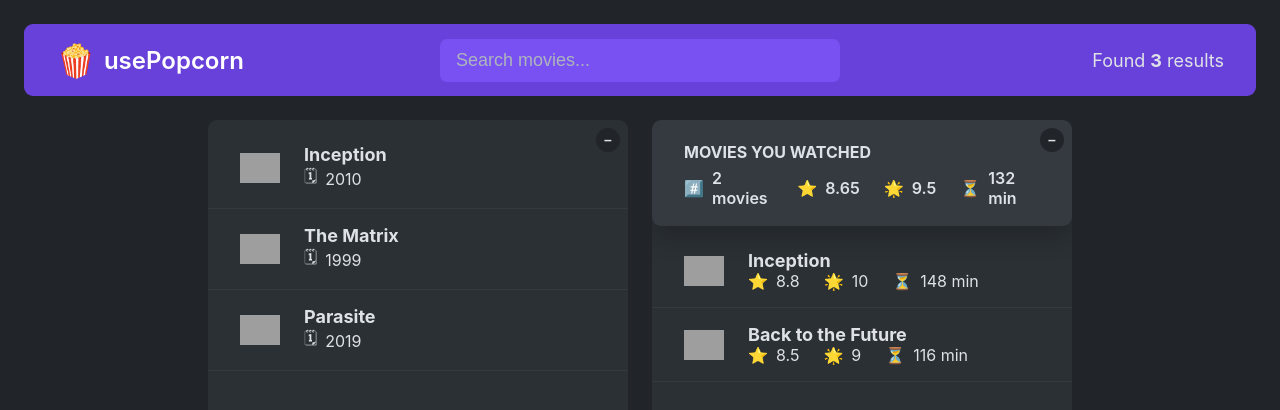
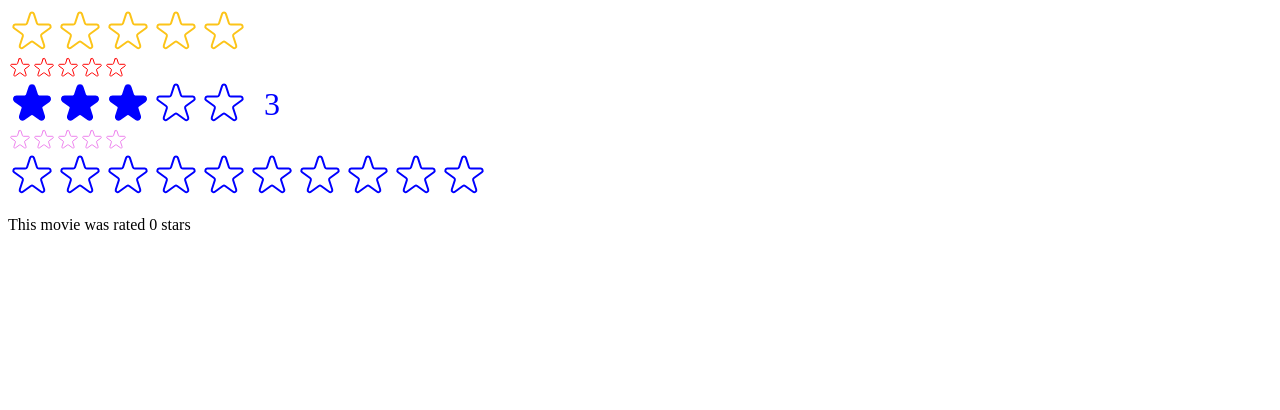
Before and after one commit to Nata13pr/usepopcorn, a React (Create React App) app: page / in a window 1280 px wide. Shown: the top 410 px of the page. Built offline with nearby package versions, Linux system fonts and the light colour scheme; grey boxes are pictures that could not be loaded.

Commit message:
added StarRating

```diff
--- a/src/App.js
+++ b/src/App.js
@@ -61,23 +61,13 @@
         <NumResults movies={movies} />
       </NavBar>
       <Main>
-        <Box element={<MovieList movies={movies} />} />
-        <Box
-          element={
-            <>
-              <WatchedSummary watched={watched} />
-              <WatchedMovieList watched={watched} />
-            </>
-          }
-        />
-
-        {/* <Box>
+        <Box>
           <MovieList movies={movies} />
         </Box>
         <Box>
-          <WatchedSummary watched={watched}/>
-          <WatchedMovieList watched={watched}/>
-        </Box> */}
+          <WatchedSummary watched={watched} />
+          <WatchedMovieList watched={watched} />
+        </Box>
       </Main>
     </>
   );
@@ -125,7 +115,7 @@
   return <main className="main">{children}</main>;
 }
 
-function Box({ element }) {
+function Box({ children }) {
   const [isOpen1, setIsOpen1] = useState(true);
 
   return (
@@ -136,7 +126,7 @@
       >
         {isOpen1 ? "–" : "+"}
       </button>
-      {isOpen1 && element}
+      {isOpen1 && children}
     </div>
   );
 }
@@ -249,3 +239,51 @@
     </li>
   );
 }
+
+function Star (){
+  return (
+<svg
+  xmlns="http://www.w3.org/2000/svg"
+  viewBox="0 0 20 20"
+  fill="#000"
+  stroke="#000"
+>
+  <path
+    d="M9.049 2.927c.3-.921 1.603-.921 1.902 0l1.07 3.292a1 1 0 00.95.69h3.462c.969 0 1.371 1.24.588 1.81l-2.8 2.034a1 1 0 00-.364 1.118l1.07 3.292c.3.921-.755 1.688-1.54 1.118l-2.8-2.034a1 1 0 00-1.175 0l-2.8 2.034c-.784.57-1.838-.197-1.539-1.118l1.07-3.292a1 1 0 00-.364-1.118L2.98 8.72c-.783-.57-.38-1.81.588-1.81h3.461a1 1 0 00.951-.69l1.07-3.292z"
+  />
+</svg>
+  )
+}
+
+
+// FULL STAR
+
+// <svg
+//   xmlns="http://www.w3.org/2000/svg"
+//   viewBox="0 0 20 20"
+//   fill="#000"
+//   stroke="#000"
+// >
+//   <path
+//     d="M9.049 2.927c.3-.921 1.603-.921 1.902 0l1.07 3.292a1 1 0 00.95.69h3.462c.969 0 1.371 1.24.588 1.81l-2.8 2.034a1 1 0 00-.364 1.118l1.07 3.292c.3.921-.755 1.688-1.54 1.118l-2.8-2.034a1 1 0 00-1.175 0l-2.8 2.034c-.784.57-1.838-.197-1.539-1.118l1.07-3.292a1 1 0 00-.364-1.118L2.98 8.72c-.783-.57-.38-1.81.588-1.81h3.461a1 1 0 00.951-.69l1.07-3.292z"
+//   />
+// </svg>
+
+
+// EMPTY STAR
+
+// <svg
+//   xmlns="http://www.w3.org/2000/svg"
+//   fill="none"
+//   viewBox="0 0 24 24"
+//   stroke="#000"
+// >
+//   <path
+//     strokeLinecap="round"
+//     strokeLinejoin="round"
+//     strokeWidth="{2}"
+//     d="M11.049 2.927c.3-.921 1.603-.921 1.902 0l1.519 4.674a1 1 0 00.95.69h4.915c.969 0 1.371 1.24.588 1.81l-3.976 2.888a1 1 0 00-.363 1.118l1.518 4.674c.3.922-.755 1.688-1.538 1.118l-3.976-2.888a1 1 0 00-1.176 0l-3.976 2.888c-.783.57-1.838-.197-1.538-1.118l1.518-4.674a1 1 0 00-.363-1.118l-3.976-2.888c-.784-.57-.38-1.81.588-1.81h4.914a1 1 0 00.951-.69l1.519-4.674z"
+//   />
+// </svg>
+
+// */
--- /dev/null
+++ b/src/StarRating.js
@@ -0,0 +1,144 @@
+import { useState } from "react";
+import PropTypes from 'prop-types';
+
+const containerStyle = {
+  display: "flex",
+  alignItems: "center",
+  gap: "16px",
+};
+
+const starContainerStyle = {
+  display: "flex",
+};
+
+StarRating.propTypes={
+    maxRating:PropTypes.number,
+    defaultRating:PropTypes.number,
+    color:PropTypes.string,
+    size:PropTypes.number,
+    messages:PropTypes.array,
+    className:PropTypes.string,
+    onSetRating:PropTypes.func,
+}
+
+export default function StarRating({
+  maxRating = 5,
+  color = "#fcc419",
+  size = 48,
+  className='',
+  messages=[],
+  defaultRating=0,
+  onSetRating,
+}) {
+  const [rating, setRating] = useState(defaultRating);
+  const [tempRating, setTempRating] = useState(0);
+
+  function handleRating(rating) {
+    setRating(rating);
+    onSetRating(rating);
+  }
+
+  const textStyle = {
+    lineHeight: "1",
+    margin: "0",
+    color,
+    fontSize:`${size/1.5}px`,
+  };
+
+  return (
+    <div style={containerStyle}>
+      <div style={starContainerStyle}>
+        {Array.from({ length: maxRating }, (_, i) => (
+          <Star
+            full={tempRating ? tempRating >= i + 1 : rating >= i + 1}
+            key={i}
+            onRate={() => handleRating(i + 1)}
+            onHoverIn={() => setTempRating(i + 1)}
+            onHoverOut={() => setTempRating(0)}
+            color={color}
+            size={size}
+          />
+        ))}
+      </div>
+      <p style={textStyle}>{messages.length === maxRating
+       ? messages[tempRating ? tempRating - 1 :rating - 1]
+       :     tempRating || rating || ""}</p>
+    </div>
+  );
+}
+
+
+
+function Star({ onRate, full, onHoverIn, onHoverOut,color,size }) {
+    const startStyle = {
+        width: `${size}px`,
+        height: `${size}px`,
+        display: "block",
+        cursor: "pointer",
+      };
+  return (
+    <span
+      role="button"
+      style={startStyle}
+      onClick={onRate}
+      onMouseEnter={onHoverIn}
+      onMouseLeave={onHoverOut}
+    >
+      {full ? (
+        <svg
+          xmlns="http://www.w3.org/2000/svg"
+          viewBox="0 0 20 20"
+          fill={color}
+          stroke={color}
+        >
+          <path d="M9.049 2.927c.3-.921 1.603-.921 1.902 0l1.07 3.292a1 1 0 00.95.69h3.462c.969 0 1.371 1.24.588 1.81l-2.8 2.034a1 1 0 00-.364 1.118l1.07 3.292c.3.921-.755 1.688-1.54 1.118l-2.8-2.034a1 1 0 00-1.175 0l-2.8 2.034c-.784.57-1.838-.197-1.539-1.118l1.07-3.292a1 1 0 00-.364-1.118L2.98 8.72c-.783-.57-.38-1.81.588-1.81h3.461a1 1 0 00.951-.69l1.07-3.292z" />
+        </svg>
+      ) : (
+        <svg
+          xmlns="http://www.w3.org/2000/svg"
+          fill="none"
+          viewBox="0 0 24 24"
+          stroke={color}
+        >
+          <path
+            strokeLinecap="round"
+            strokeLinejoin="round"
+            strokeWidth="{2}"
+            d="M11.049 2.927c.3-.921 1.603-.921 1.902 0l1.519 4.674a1 1 0 00.95.69h4.915c.969 0 1.371 1.24.588 1.81l-3.976 2.888a1 1 0 00-.363 1.118l1.518 4.674c.3.922-.755 1.688-1.538 1.118l-3.976-2.888a1 1 0 00-1.176 0l-3.976 2.888c-.783.57-1.838-.197-1.538-1.118l1.518-4.674a1 1 0 00-.363-1.118l-3.976-2.888c-.784-.57-.38-1.81.588-1.81h4.914a1 1 0 00.951-.69l1.519-4.674z"
+          />
+        </svg>
+      )}
+    </span>
+  );
+}
+
+// FULL STAR
+
+// <svg
+//   xmlns="http://www.w3.org/2000/svg"
+//   viewBox="0 0 20 20"
+//   fill="#000"
+//   stroke="#000"
+// >
+//   <path
+//     d="M9.049 2.927c.3-.921 1.603-.921 1.902 0l1.07 3.292a1 1 0 00.95.69h3.462c.969 0 1.371 1.24.588 1.81l-2.8 2.034a1 1 0 00-.364 1.118l1.07 3.292c.3.921-.755 1.688-1.54 1.118l-2.8-2.034a1 1 0 00-1.175 0l-2.8 2.034c-.784.57-1.838-.197-1.539-1.118l1.07-3.292a1 1 0 00-.364-1.118L2.98 8.72c-.783-.57-.38-1.81.588-1.81h3.461a1 1 0 00.951-.69l1.07-3.292z"
+//   />
+// </svg>
+
+// EMPTY STAR
+
+// <svg
+//   xmlns="http://www.w3.org/2000/svg"
+//   fill="none"
+//   viewBox="0 0 24 24"
+//   stroke="#000"
+// >
+//   <path
+//     strokeLinecap="round"
+//     strokeLinejoin="round"
+//     strokeWidth="{2}"
+//     d="M11.049 2.927c.3-.921 1.603-.921 1.902 0l1.519 4.674a1 1 0 00.95.69h4.915c.969 0 1.371 1.24.588 1.81l-3.976 2.888a1 1 0 00-.363 1.118l1.518 4.674c.3.922-.755 1.688-1.538 1.118l-3.976-2.888a1 1 0 00-1.176 0l-3.976 2.888c-.783.57-1.838-.197-1.538-1.118l1.518-4.674a1 1 0 00-.363-1.118l-3.976-2.888c-.784-.57-.38-1.81.588-1.81h4.914a1 1 0 00.951-.69l1.519-4.674z"
+//   />
+// </svg>
+
+// */
--- a/src/index.js
+++ b/src/index.js
@@ -1,12 +1,28 @@
-import React from 'react';
+import React, { useState } from 'react';
 import ReactDOM from 'react-dom/client';
-import './index.css';
-import App from './App';
+import StarRating from './StarRating';
+// import './index.css';
+// import App from './App';
 
+function Test(){
+const [movieRating,setMovieRating] = useState(0);
+
+  return (
+    <div>
+      <StarRating color='blue' maxRating={10} onSetRating={setMovieRating}/>
+      <p>This movie was rated {movieRating} stars</p>
+    </div>
+  )
+}
 
 const root = ReactDOM.createRoot(document.getElementById('root'));
 root.render(
   <React.StrictMode>
-    <App />
+    <StarRating maxRating={5} messages={['Terrible','Bad','Okay','Good','Amazing']}/>
+    <StarRating size={24} color='red' className='test'/>
+    <StarRating size={48} color='blue' defaultRating={3}/>
+    <StarRating size={24} color='violet'/>
+    <Test/>
+    {/* <App /> */}
   </React.StrictMode>
 );
```
